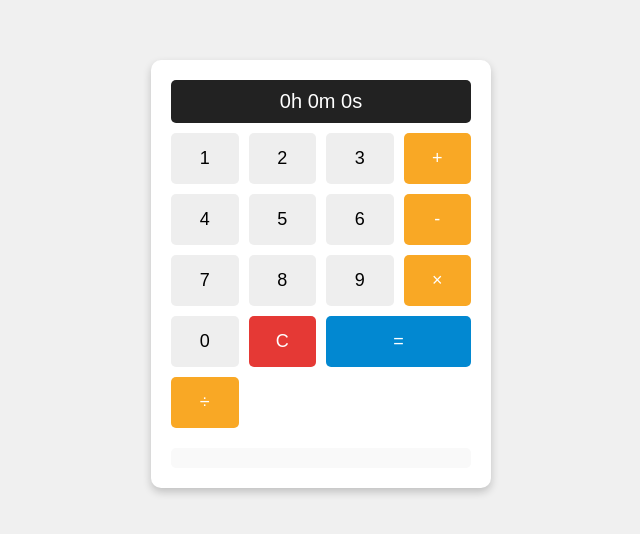
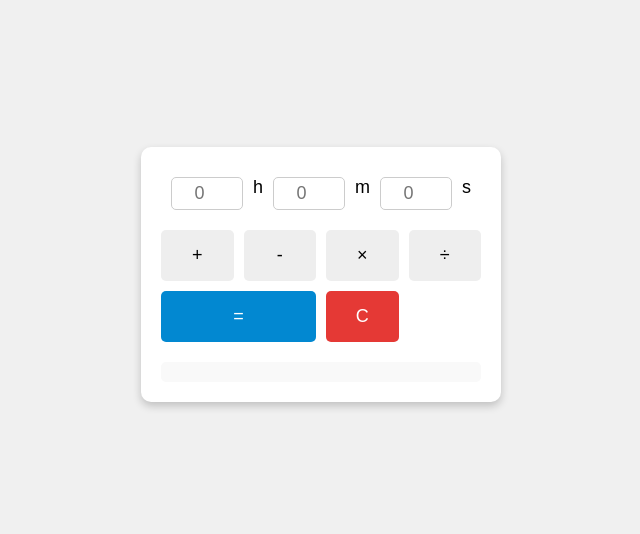
Before and after one commit to prajeeshwebandcrafts/timecal, a plain HTML site: page index.html in a window 1280 px wide. Shown: the part 126-660 px from the top of the page, without its empty margins (319-959 px from the left). Drawn offline with Linux system fonts and the light colour scheme.

Commit message:
Update index.html

```diff
--- a/index.html
+++ b/index.html
@@ -19,15 +19,23 @@
             padding: 20px;
             border-radius: 10px;
             box-shadow: 0 4px 8px rgba(0, 0, 0, 0.2);
-            width: 300px;
+            width: 320px;
             text-align: center;
         }
         .display {
-            font-size: 20px;
+            font-size: 18px;
+            margin-bottom: 10px;
             padding: 10px;
-            margin-bottom: 10px;
-            background-color: #222;
-            color: #fff;
+            display: flex;
+            justify-content: space-between;
+            gap: 5px;
+        }
+        .time-input {
+            width: 60px;
+            font-size: 18px;
+            padding: 5px;
+            text-align: center;
+            border: 1px solid #ccc;
             border-radius: 5px;
         }
         .buttons {
@@ -77,83 +85,55 @@
 </head>
 <body>
     <div class="calculator">
-        <div id="display" class="display">0h 0m 0s</div>
+        <div class="display">
+            <input id="hours" class="time-input" type="number" min="0" placeholder="0" />h
+            <input id="minutes" class="time-input" type="number" min="0" max="59" placeholder="0" />m
+            <input id="seconds" class="time-input" type="number" min="0" max="59" placeholder="0" />s
+        </div>
         <div class="buttons">
-            <button class="button" onclick="appendTime(1)">1</button>
-            <button class="button" onclick="appendTime(2)">2</button>
-            <button class="button" onclick="appendTime(3)">3</button>
-            <button class="button operator" onclick="setOperation('add')">+</button>
-
-            <button class="button" onclick="appendTime(4)">4</button>
-            <button class="button" onclick="appendTime(5)">5</button>
-            <button class="button" onclick="appendTime(6)">6</button>
-            <button class="button operator" onclick="setOperation('subtract')">-</button>
-
-            <button class="button" onclick="appendTime(7)">7</button>
-            <button class="button" onclick="appendTime(8)">8</button>
-            <button class="button" onclick="appendTime(9)">9</button>
-            <button class="button operator" onclick="setOperation('multiply')">×</button>
-
-            <button class="button" onclick="appendTime(0)">0</button>
+            <button class="button" onclick="setOperation('add')">+</button>
+            <button class="button" onclick="setOperation('subtract')">-</button>
+            <button class="button" onclick="setOperation('multiply')">×</button>
+            <button class="button" onclick="setOperation('divide')">÷</button>
+            <button class="button equals" onclick="calculate()">=</button>
             <button class="button clear" onclick="clearDisplay()">C</button>
-            <button class="button equals" onclick="calculate()">=</button>
-            <button class="button operator" onclick="setOperation('divide')">÷</button>
         </div>
 
         <div id="history" class="history"></div> <!-- History Section -->
     </div>
 
     <script>
-        let currentHours = 0, currentMinutes = 0, currentSeconds = 0;
         let storedHours = 0, storedMinutes = 0, storedSeconds = 0;
         let currentOperation = null;
-        let isNewOperation = true;
         const historyElement = document.getElementById("history");
 
-        function updateDisplay() {
-            document.getElementById("display").innerText = `${currentHours}h ${currentMinutes}m ${currentSeconds}s`;
+        function getInputValues() {
+            return {
+                hours: parseInt(document.getElementById("hours").value) || 0,
+                minutes: parseInt(document.getElementById("minutes").value) || 0,
+                seconds: parseInt(document.getElementById("seconds").value) || 0
+            };
         }
 
-        function appendTime(num) {
-            if (isNewOperation) {
-                currentHours = currentMinutes = currentSeconds = 0;
-                isNewOperation = false;
-            }
-
-            if (currentSeconds < 10) {
-                currentSeconds = currentSeconds * 10 + num;
-                if (currentSeconds >= 60) {
-                    currentMinutes += Math.floor(currentSeconds / 60);
-                    currentSeconds %= 60;
-                }
-            } else if (currentMinutes < 10) {
-                currentMinutes = currentMinutes * 10 + num;
-                if (currentMinutes >= 60) {
-                    currentHours += Math.floor(currentMinutes / 60);
-                    currentMinutes %= 60;
-                }
-            } else {
-                currentHours = currentHours * 10 + num;
-            }
-            updateDisplay();
+        function setInputValues(hours, minutes, seconds) {
+            document.getElementById("hours").value = hours;
+            document.getElementById("minutes").value = minutes;
+            document.getElementById("seconds").value = seconds;
         }
 
         function setOperation(operation) {
-            if (!isNewOperation) {
-                calculate(); // Complete current operation before chaining
-            }
-            storedHours = currentHours;
-            storedMinutes = currentMinutes;
-            storedSeconds = currentSeconds;
+            const { hours, minutes, seconds } = getInputValues();
+            storedHours = hours;
+            storedMinutes = minutes;
+            storedSeconds = seconds;
             currentOperation = operation;
-            isNewOperation = true;
+            clearInputs(); // Clear inputs for the next entry
         }
 
         function calculate() {
-            if (!currentOperation) return;
-
+            const { hours, minutes, seconds } = getInputValues();
             const totalSeconds1 = storedHours * 3600 + storedMinutes * 60 + storedSeconds;
-            const totalSeconds2 = currentHours * 3600 + currentMinutes * 60 + currentSeconds;
+            const totalSeconds2 = hours * 3600 + minutes * 60 + seconds;
             let resultInSeconds;
 
             switch (currentOperation) {
@@ -168,7 +148,7 @@
                     break;
                 case 'divide':
                     if (totalSeconds2 === 0) {
-                        document.getElementById("display").innerText = "Error: Div by 0";
+                        alert("Error: Division by zero");
                         return;
                     }
                     resultInSeconds = totalSeconds1 / (totalSeconds2 / 3600);
@@ -177,27 +157,19 @@
                     return;
             }
 
-            currentHours = Math.floor(resultInSeconds / 3600);
-            currentMinutes = Math.floor((resultInSeconds % 3600) / 60);
-            currentSeconds = Math.floor(resultInSeconds % 60);
+            const resultHours = Math.floor(resultInSeconds / 3600);
+            const resultMinutes = Math.floor((resultInSeconds % 3600) / 60);
+            const resultSeconds = Math.floor(resultInSeconds % 60);
 
-            addToHistory(storedHours, storedMinutes, storedSeconds, currentOperation, currentHours, currentMinutes, currentSeconds);
-
-            updateDisplay();
-            currentOperation = null;
-            isNewOperation = true;
+            setInputValues(resultHours, resultMinutes, resultSeconds);
+            addToHistory(storedHours, storedMinutes, storedSeconds, currentOperation, resultHours, resultMinutes, resultSeconds);
+            currentOperation = null; // Reset operation
         }
 
         function clearDisplay() {
-            currentHours = 0;
-            currentMinutes = 0;
-            currentSeconds = 0;
-            storedHours = 0;
-            storedMinutes = 0;
-            storedSeconds = 0;
+            setInputValues(0, 0, 0);
+            storedHours = storedMinutes = storedSeconds = 0;
             currentOperation = null;
-            isNewOperation = true;
-            updateDisplay();
             historyElement.innerHTML = ''; // Clear history
         }
 
@@ -209,7 +181,9 @@
             historyElement.prepend(entry); // Adds entry to the beginning of history
         }
 
-        updateDisplay();
+        function clearInputs() {
+            setInputValues(0, 0, 0);
+        }
     </script>
 </body>
 </html>
```
